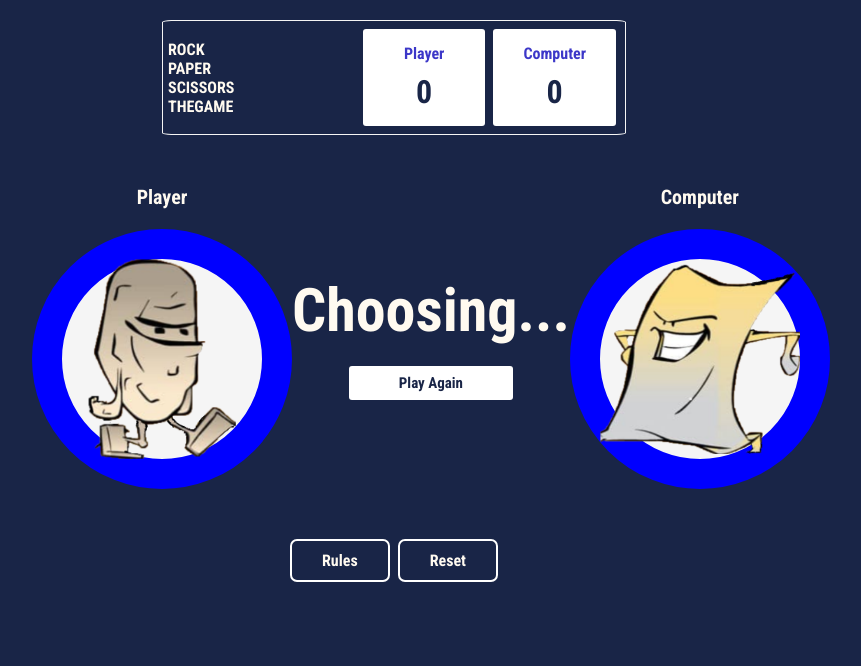
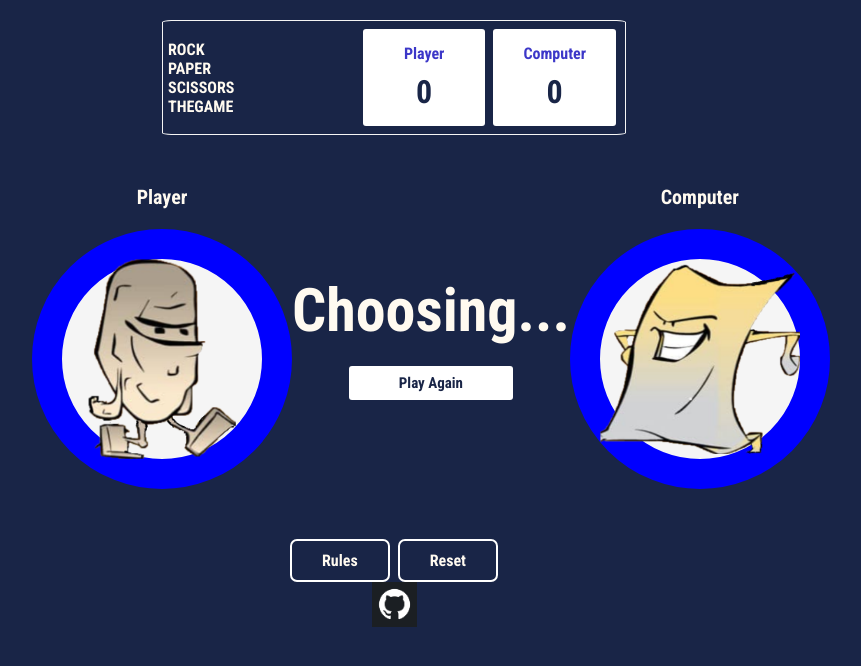
Before and after one commit to MObaidullahFsl/Rock-Paper-Scissors, a plain HTML site: page index.html in a window 1280 px wide. Shown: the whole page, without its empty margins (246-1107 px from the left). Drawn offline with Linux system fonts and the light colour scheme.

Commit message:
added github logo

```diff
--- a/index.html
+++ b/index.html
@@ -29,8 +29,8 @@
         </div>
      </div>
 
-    <div class="header">
-        <div class="title">
+     <div class="header">
+         <div class="title">
             <div>ROCK</div><div>PAPER</div><div>SCISSORS</div><div>THE</div<div>GAME</div>
         </div>
         <div class="score">
@@ -69,10 +69,16 @@
 
     <div class="footer">
 
-                <div class="rules">Rules</div>
+                <div class="footerbuttons">
+                    <div class="rules">Rules</div>
+                    <div class="reset">Reset</div>
+                </div>
+
+                    <a  class="logo" target="_blank" href="https://github.com/MObaidullahFsl">
+                        <img   src="img/download (5).png" alt="github" >
+                    </a>
 
 
-                <div class="reset">Reset</div>
 
     </div>
 
--- a/style.css
+++ b/style.css
@@ -24,7 +24,7 @@ body{
 
 }
 
-.score,.main-body,.footer,.top,.Row1{
+.score,.main-body,.footer,.top,.Row1,.logo{
     display:flex;
 
 }
@@ -202,3 +202,22 @@ body{
     transform: translate(-50%,-50% )scale(1);
 
 }
+
+.footerbuttons{
+    display: flex;
+
+
+
+}
+.footer{
+    justify-content: center;
+    align-items: center;
+    flex-direction: column;
+
+}
+.logo img{
+    width: 20%;
+    height: 20%;
+    object-fit: contain;
+    margin: 0px auto;
+}
```
Also changed, not shown: img/download (5).png (added).
